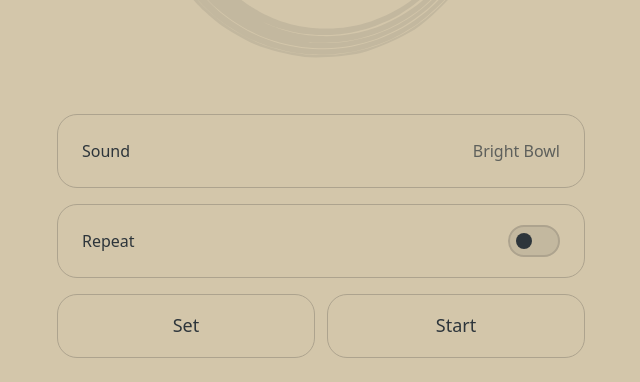
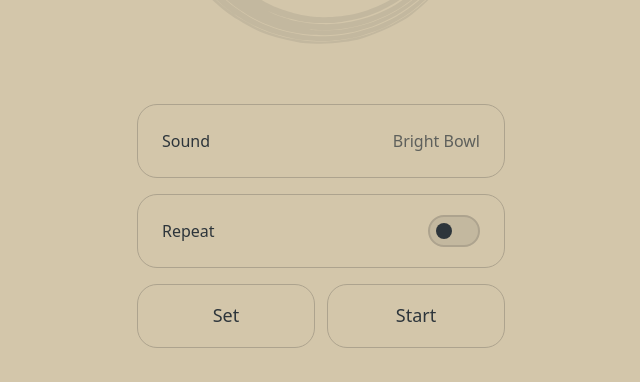
Before and after one commit to jamescrg/enzo, a website with bundled scripts: page web/index.html in a window 1280 px wide. Shown: the part 418-800 px from the top of the page, without its empty margins (319-959 px from the left). Built offline with nearby package versions, Linux system fonts and the light colour scheme.

Commit message:
Larger screens: a phone-sized column in the middle of the window
Co-Authored-By: Claude Fable 5.2 <noreply@anthropic.com>

```diff
--- a/web/style.css
+++ b/web/style.css
@@ -574,6 +574,41 @@ button:focus-visible,
     pointer-events: none;
 }
 
+/* ── Larger screens ───────────────────────────────────────────── */
+
+/* On a tablet or a desktop the app keeps a phone's proportions: a narrow column of a
+   phone's height in the middle of the window, for the timer and for the pages alike. */
+@media (min-width: 700px) and (min-height: 600px) {
+    :root {
+        --column: 400px;
+        --tall: 780px;
+    }
+
+    body {
+        display: flex;
+        align-items: center;
+        min-height: 100vh;
+        min-height: 100dvh;
+    }
+
+    #screen {
+        width: 100%;
+        max-width: var(--column);
+        min-height: min(100vh, var(--tall));
+        min-height: min(100dvh, var(--tall));
+    }
+
+    .page {
+        padding-top: max(24px, calc((100vh - var(--tall)) / 2 + 24px));
+        padding-bottom: max(24px, calc((100vh - var(--tall)) / 2 + 24px));
+    }
+
+    /* The column less the timer's side padding, so the pages line up with it. */
+    .page > * {
+        max-width: calc(var(--column) - 32px);
+    }
+}
+
 @media (prefers-reduced-motion: reduce) {
     .page,
     .page.open {
```
